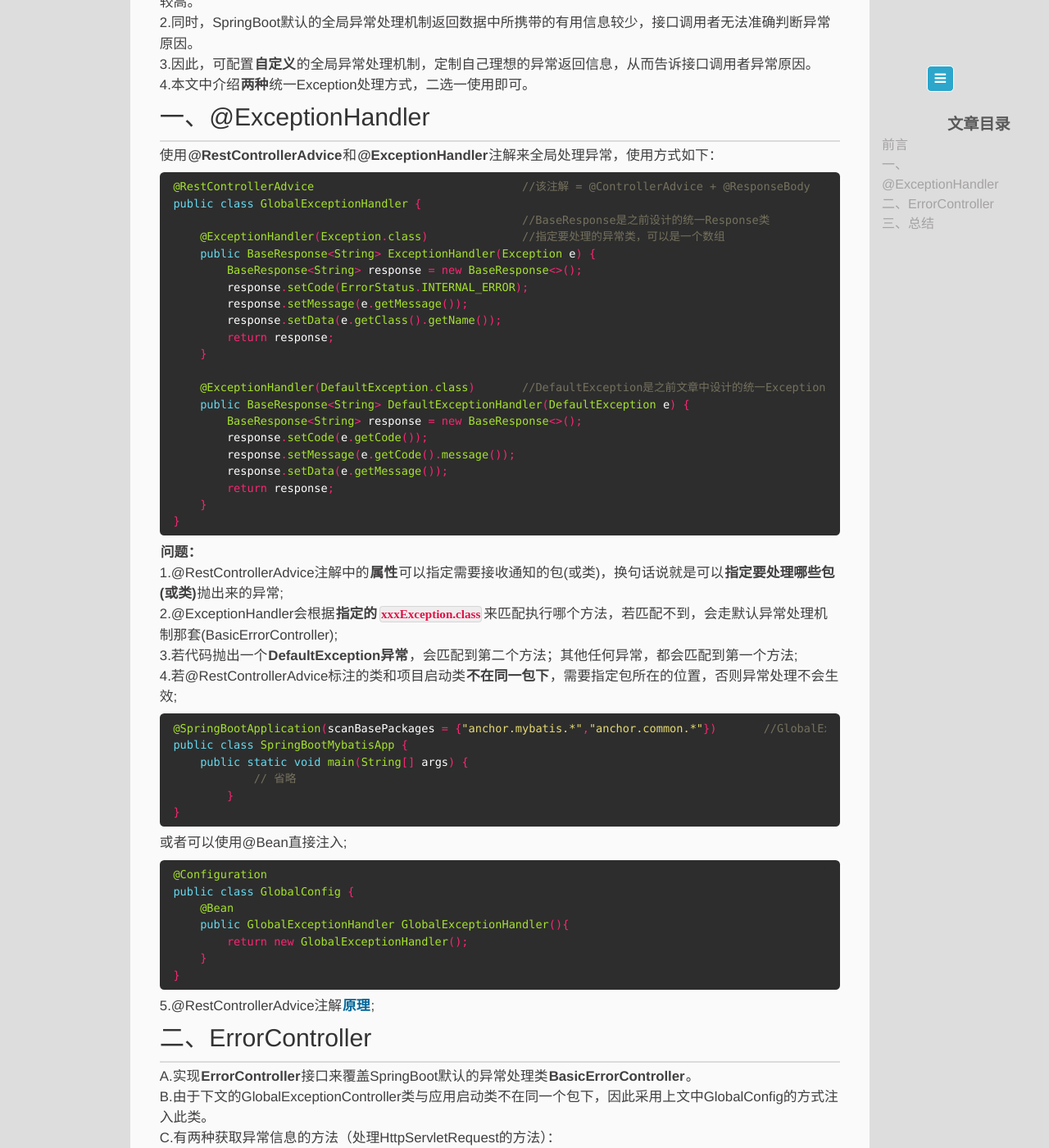
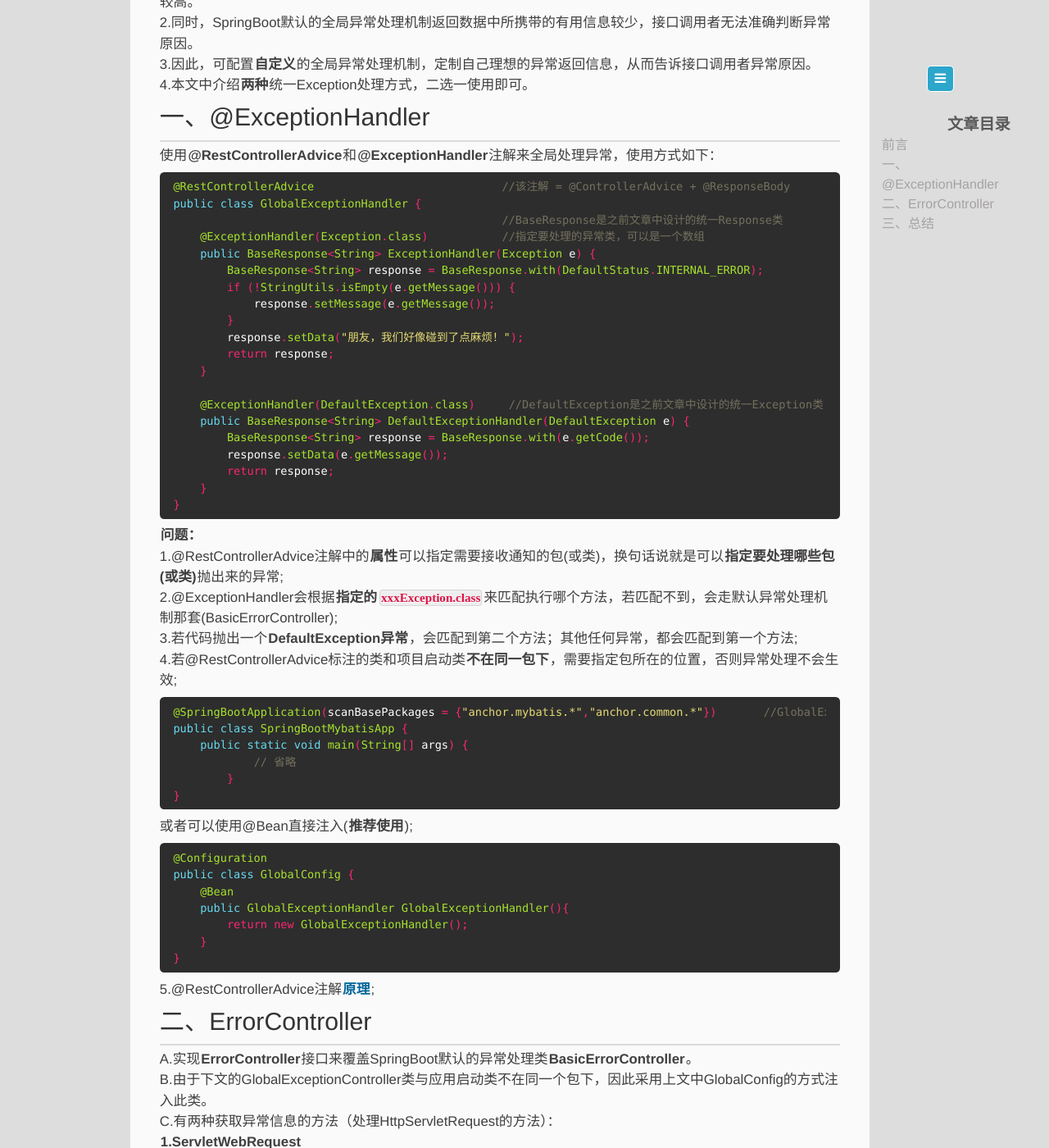
Before and after one commit to memorate/memorate.github.io, a Jekyll site: the page built from _posts/2020-08-07-unify-exception-handle.md, in a window 1280 px wide and 1400 px high, scrolled down 385 px. Shown: the whole window at 82% size. Built offline with Jekyll 4.4.1, drawn with Linux system fonts in a browser that asks for light colours.

Commit message:
optimize 20200807

````diff
--- a/_posts/2020-08-07-unify-exception-handle.md
+++ b/_posts/2020-08-07-unify-exception-handle.md
@@ -18,23 +18,22 @@ description: 统一Exception处理
 ## 一、@ExceptionHandler
 使用**@RestControllerAdvice**和**@ExceptionHandler**注解来全局处理异常，使用方式如下：
 ```java
-@RestControllerAdvice                               //该注解 = @ControllerAdvice + @ResponseBody
+@RestControllerAdvice                            //该注解 = @ControllerAdvice + @ResponseBody
 public class GlobalExceptionHandler {
-                                                    //BaseResponse是之前设计的统一Response类
-    @ExceptionHandler(Exception.class)              //指定要处理的异常类，可以是一个数组
+                                                 //BaseResponse是之前文章中设计的统一Response类
+    @ExceptionHandler(Exception.class)           //指定要处理的异常类，可以是一个数组
     public BaseResponse<String> ExceptionHandler(Exception e) {
-        BaseResponse<String> response = new BaseResponse<>();
-        response.setCode(ErrorStatus.INTERNAL_ERROR);
-        response.setMessage(e.getMessage());
-        response.setData(e.getClass().getName());
+        BaseResponse<String> response = BaseResponse.with(DefaultStatus.INTERNAL_ERROR);
+        if (!StringUtils.isEmpty(e.getMessage())) {
+            response.setMessage(e.getMessage());
+        }
+        response.setData("朋友，我们好像碰到了点麻烦！");
         return response;
     }
 
-    @ExceptionHandler(DefaultException.class)       //DefaultException是之前文章中设计的统一Exception类
+    @ExceptionHandler(DefaultException.class)     //DefaultException是之前文章中设计的统一Exception类
     public BaseResponse<String> DefaultExceptionHandler(DefaultException e) {
-        BaseResponse<String> response = new BaseResponse<>();
-        response.setCode(e.getCode());
-        response.setMessage(e.getCode().message());
+        BaseResponse<String> response = BaseResponse.with(e.getCode());
         response.setData(e.getMessage());
         return response;
     }
@@ -53,7 +52,7 @@ public class SpringBootMybatisApp {
         }
 }
 ```
-或者可以使用@Bean直接注入;
+或者可以使用@Bean直接注入(**推荐使用**);
 ```java
 @Configuration
 public class GlobalConfig {
````
